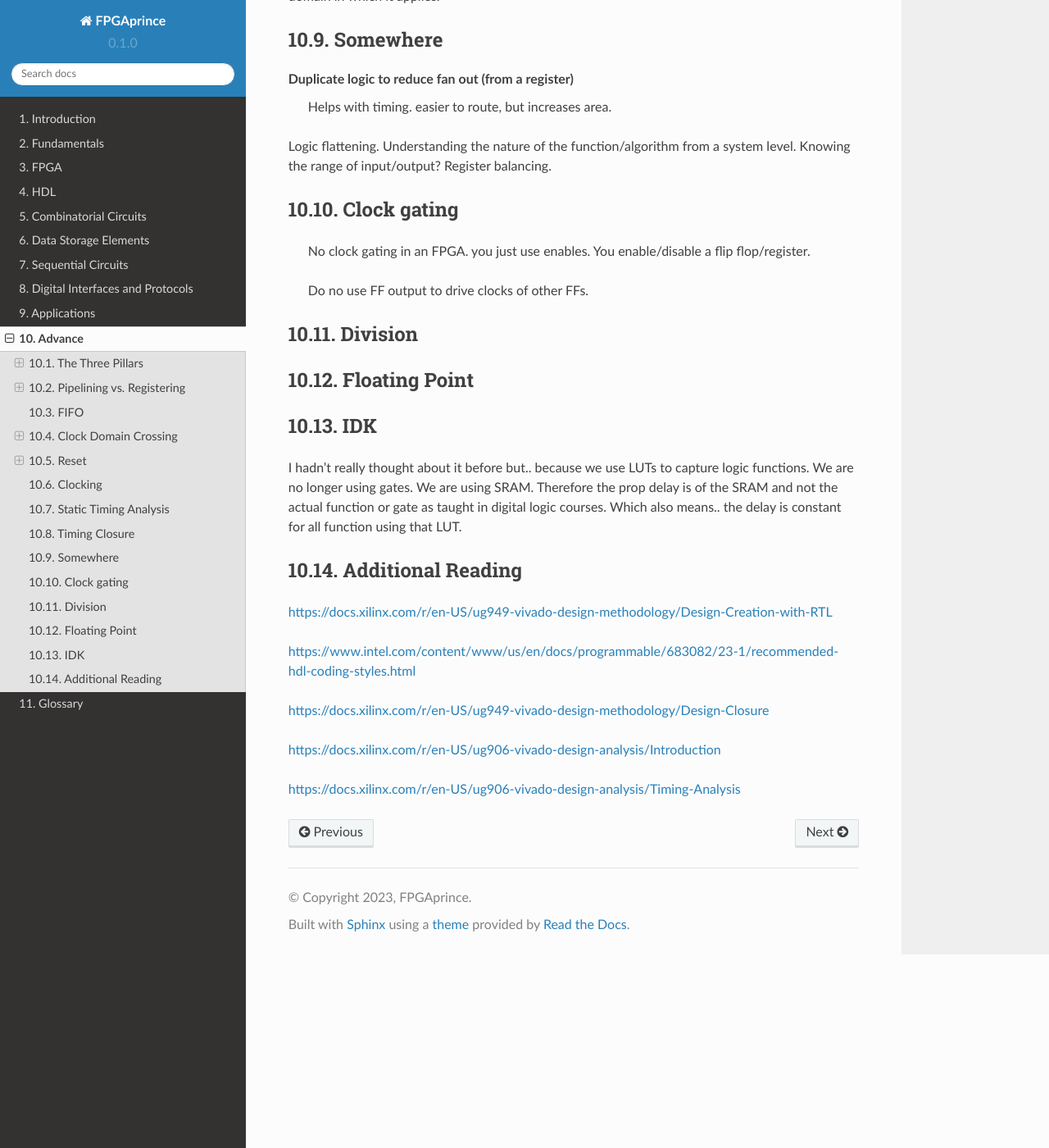
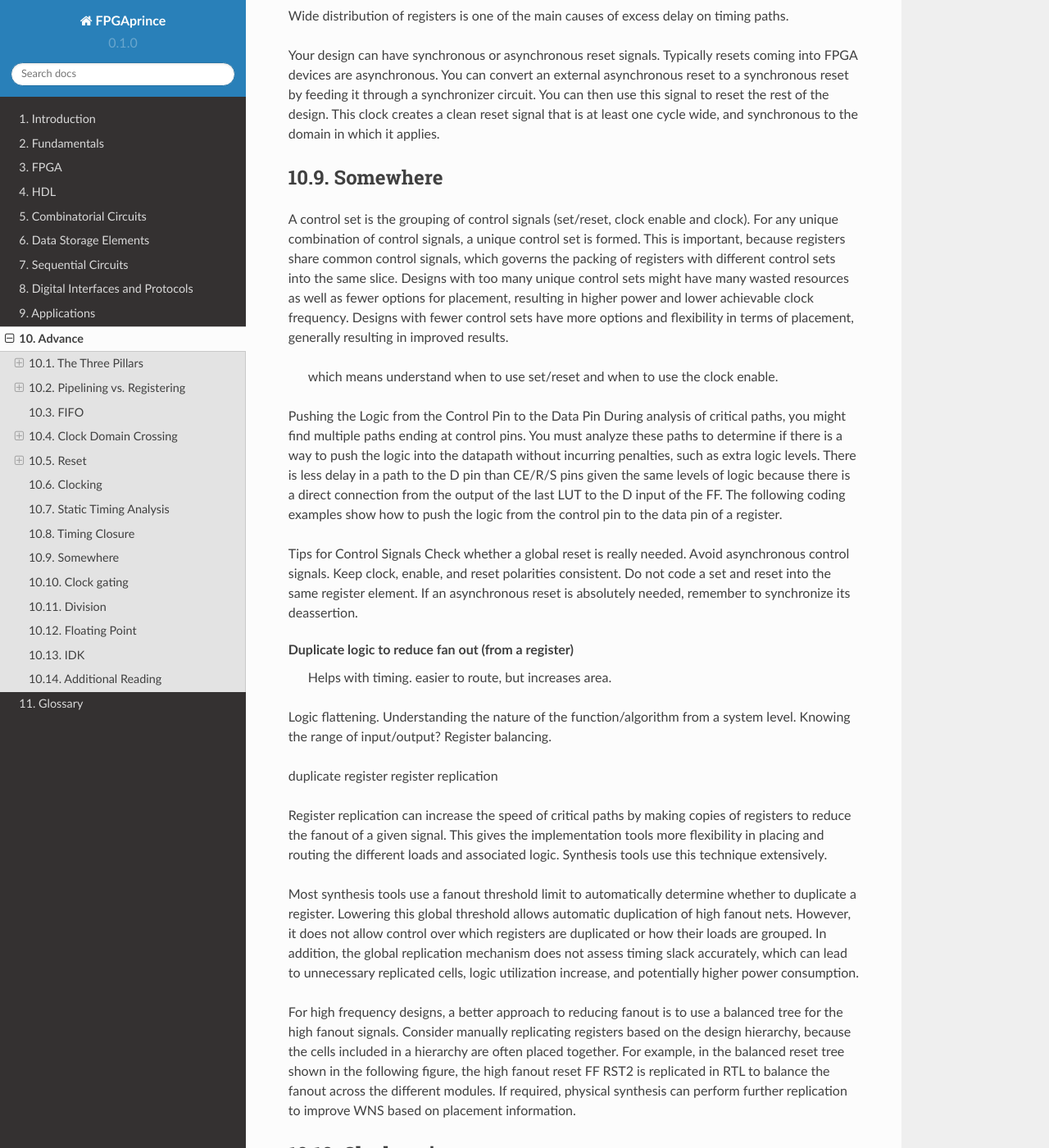
Before and after one commit to fpgaprince/rtd, a Sphinx documentation site: the page built from docs/source/advance.rst, in a window 1280 px wide and 1400 px high, scrolled down 22114 px. Shown: the whole window at 82% size. Built offline with Sphinx 7.4.7 and the Read the Docs theme 2.0.0, drawn with Linux system fonts in a browser that asks for light colours; some of the changed text lies outside the part shown.

Commit message:
formatting

```diff
--- a/docs/source/advance.rst
+++ b/docs/source/advance.rst
@@ -578,7 +578,13 @@
 FDPE - Preset, for preseting to '1'
 FDCE - Clear, for clearing to '0'
 
-
+When no reset is provided..
+Vivado synthesis generally defaults to zero with a few exceptions such as one-hot state machine encodings.
+AMD highly recommends that you initialize all synchronous elements accordingly.
+Initialization of registers is completely inferable by all major device synthesis tools.
+This lessens the need to add a reset for the sole purpose of initialization,
+and makes the RTL code more closely match the implemented design in functional simulation,
+as all synchronous element start with a known value in the device after configuration.
 
 
 Clocking
@@ -980,16 +986,44 @@
 
 Wide distribution of registers is one of the main causes of excess delay on timing paths.
 
-Your design can have synchronous or asynchronous reset signals. Typically resets coming into FPGA devices are asynchronous. You can convert an external asynchronous reset to a synchronous reset by feeding it through a synchronizer circuit. You can then use this signal to reset the rest of the design. This clock creates a clean reset signal that is at least one cycle wide, and synchronous to the domain in which it applies.
-
-
-
+Your design can have synchronous or asynchronous reset signals.
+Typically resets coming into FPGA devices are asynchronous.
+You can convert an external asynchronous reset to a synchronous reset by feeding it through a synchronizer circuit.
+You can then use this signal to reset the rest of the design.
+This clock creates a clean reset signal that is at least one cycle wide, and synchronous to the domain in which it applies.
 
 
 
 
 Somewhere
 =======================
+A control set is the grouping of control signals (set/reset, clock enable and clock).
+For any unique combination of control signals, a unique control set is formed.
+This is important, because registers share common control signals,
+which governs the packing of registers with different control sets into the same slice.
+Designs with too many unique control sets might have many wasted resources as well as fewer options for placement,
+resulting in higher power and lower achievable clock frequency. Designs with fewer control sets have more options
+and flexibility in terms of placement, generally resulting in improved results.
+
+    which means understand when to use set/reset and when to use the clock enable.
+
+Pushing the Logic from the Control Pin to the Data Pin
+During analysis of critical paths, you might find multiple paths ending at control pins.
+You must analyze these paths to determine if there is a way to push the logic into the datapath without incurring penalties,
+such as extra logic levels.
+There is less delay in a path to the D pin than CE/R/S pins given the same levels of logic because there is a direct connection
+from the output of the last LUT to the D input of the FF.
+The following coding examples show how to push the logic from the control pin to the data pin of a register.
+
+
+Tips for Control Signals
+Check whether a global reset is really needed.
+Avoid asynchronous control signals.
+Keep clock, enable, and reset polarities consistent.
+Do not code a set and reset into the same register element.
+If an asynchronous reset is absolutely needed, remember to synchronize its deassertion.
+
+
 Duplicate logic to reduce fan out (from a register)
     Helps with timing. easier to route, but increases area.
 
@@ -997,11 +1031,51 @@
 Knowing the range of input/output?
 Register balancing.
 
+duplicate register
+register replication
+
+Register replication can increase the speed of critical paths by making copies
+of registers to reduce the fanout of a given signal.
+This gives the implementation tools more flexibility in placing and routing the different
+loads and associated logic. Synthesis tools use this technique extensively.
+
+Most synthesis tools use a fanout threshold limit to automatically determine
+whether to duplicate a register. Lowering this global threshold allows automatic
+duplication of high fanout nets. However, it does not allow control over which
+registers are duplicated or how their loads are grouped. In addition, the global
+replication mechanism does not assess timing slack accurately,
+which can lead to unnecessary replicated cells, logic utilization increase,
+and potentially higher power consumption.
+
+For high frequency designs, a better approach to reducing fanout is to use a balanced tree for the high fanout signals.
+Consider manually replicating registers based on the design hierarchy,
+because the cells included in a hierarchy are often placed together.
+For example, in the balanced reset tree shown in the following figure,
+the high fanout reset FF RST2 is replicated in RTL to balance the fanout across the different modules.
+If required, physical synthesis can perform further replication to improve WNS based on placement information.
+
 Clock gating
 ===============
     No clock gating in an FPGA. you just use enables. You enable/disable a flip flop/register.
+    use clock enable.
 
     Do no use FF output to drive clocks of other FFs.
+
+.. code-block:: vhdl
+  :linenos:
+
+    process (clk, rst) begin
+        if rising_edge(clk) then
+            if data_vld = '1' then      -- data_vld is the clock enable
+               din <= data_in;
+            end if;
+        end if;
+    end process;
+
+Clock enables are created when an incomplete conditional statement is coded into a synchronous block.
+A clock enable is inferred to retain the last value when the prior conditions are not met.
+When this is the desired functionality, it is valid to code in this manner.
+
 
 Division
 ====================
```
Also changed, not shown: docs/source/fpga.rst (+17 -0 lines).
